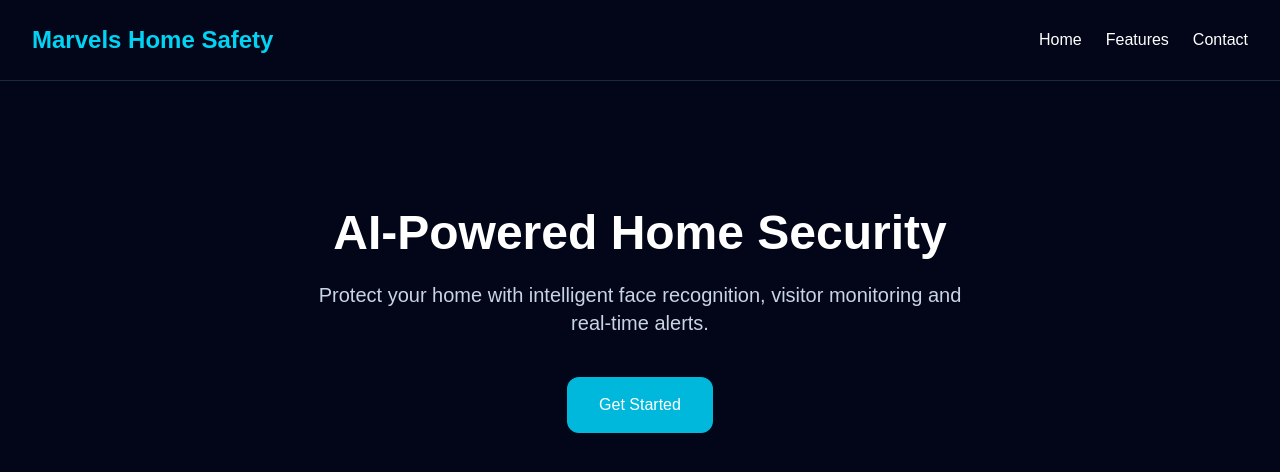
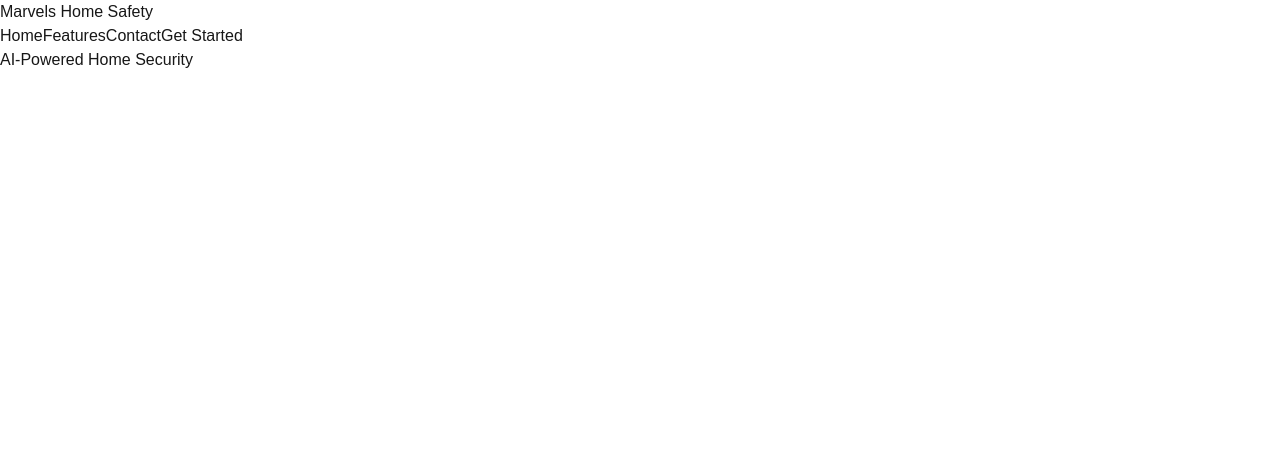
Before and after one commit to marvelousjoseph/marvels-home-safety, a Next.js app in the folder frontend/: page / in a window 1280 px wide. Shown: the top 472 px of the page. Built offline with nearby package versions, Linux system fonts and the light colour scheme.

Commit message:
Add reusable navigation component

```diff
--- a/frontend/app/page.tsx
+++ b/frontend/app/page.tsx
@@ -1,34 +1,10 @@
+import Navbar from "@/components/Navbar";
+
 export default function Home() {
   return (
-    <main className="min-h-screen bg-slate-950 text-white">
-      {/* Navigation */}
-      <nav className="flex items-center justify-between px-8 py-6 border-b border-slate-800">
-        <h1 className="text-2xl font-bold text-cyan-400">
-          Marvels Home Safety
-        </h1>
-
-        <div className="flex gap-6">
-          <a href="#">Home</a>
-          <a href="#">Features</a>
-          <a href="#">Contact</a>
-        </div>
-      </nav>
-
-      {/* Hero Section */}
-      <section className="flex flex-col items-center justify-center text-center py-32 px-6">
-        <h2 className="text-5xl font-bold mb-6">
-          AI-Powered Home Security
-        </h2>
-
-        <p className="text-xl text-slate-300 max-w-2xl mb-10">
-          Protect your home with intelligent face recognition,
-          visitor monitoring and real-time alerts.
-        </p>
-
-        <button className="bg-cyan-500 px-8 py-4 rounded-xl hover:bg-cyan-600 transition">
-          Get Started
-        </button>
-      </section>
+    <main>
+      <Navbar />
+      <h1>AI-Powered Home Security</h1>
     </main>
   );
 }
--- /dev/null
+++ b/frontend/components/Navbar.tsx
@@ -0,0 +1,14 @@
+export default function Navbar() {
+  return (
+    <nav>
+      <h1>Marvels Home Safety</h1>
+
+      <div>
+        <a href="#">Home</a>
+        <a href="#">Features</a>
+        <a href="#">Contact</a>
+        <button>Get Started</button>
+      </div>
+    </nav>
+  );
+}
```
